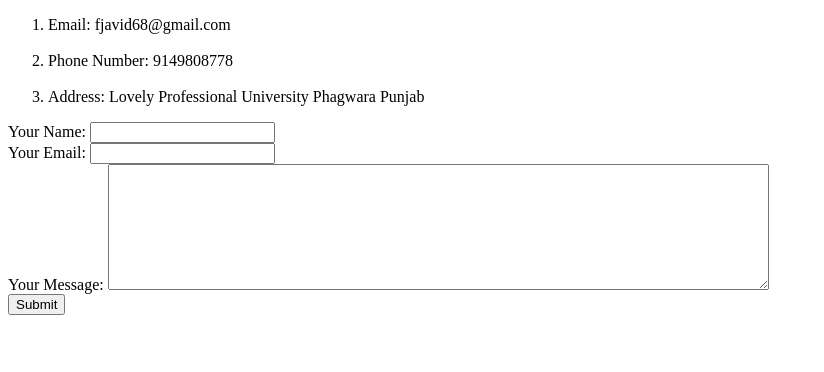
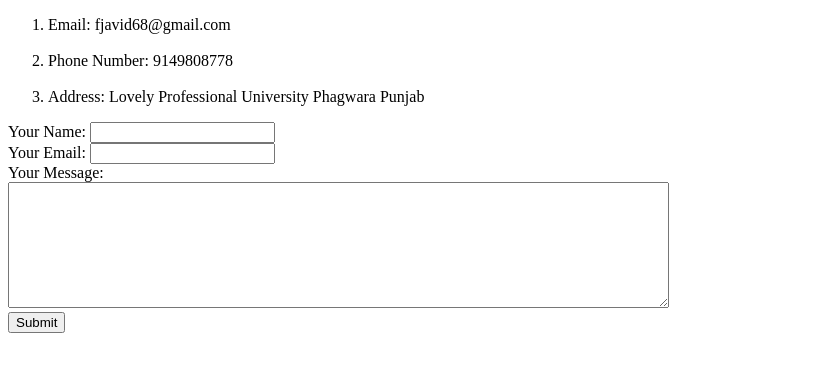
Before and after one commit to faisalljavid/CV, a plain HTML site: page contact_me.html in a window 1280 px wide. Shown: the whole page, without its empty margins (0-824 px from the left). Drawn offline with Linux system fonts and the light colour scheme.

Commit message:
Add missing break tag

```diff
--- a/contact_me.html
+++ b/contact_me.html
@@ -14,8 +14,8 @@
       <label>Your Name: </label>
       <input type="text" name="Your Name: " value=""/> <br/>
       <label>Your Email: </label>
-      <input type="email" name="Your Email" value=""/> <br>
-      <label>Your Message: </label>
+      <input type="email" name="Your Email" value=""/> <br/>
+      <label>Your Message: </label> <br/>
       <textarea name="Your Message" rows="8" cols="80"></textarea> <br/>
       <input type="submit" name=""/>
     </form>
```
